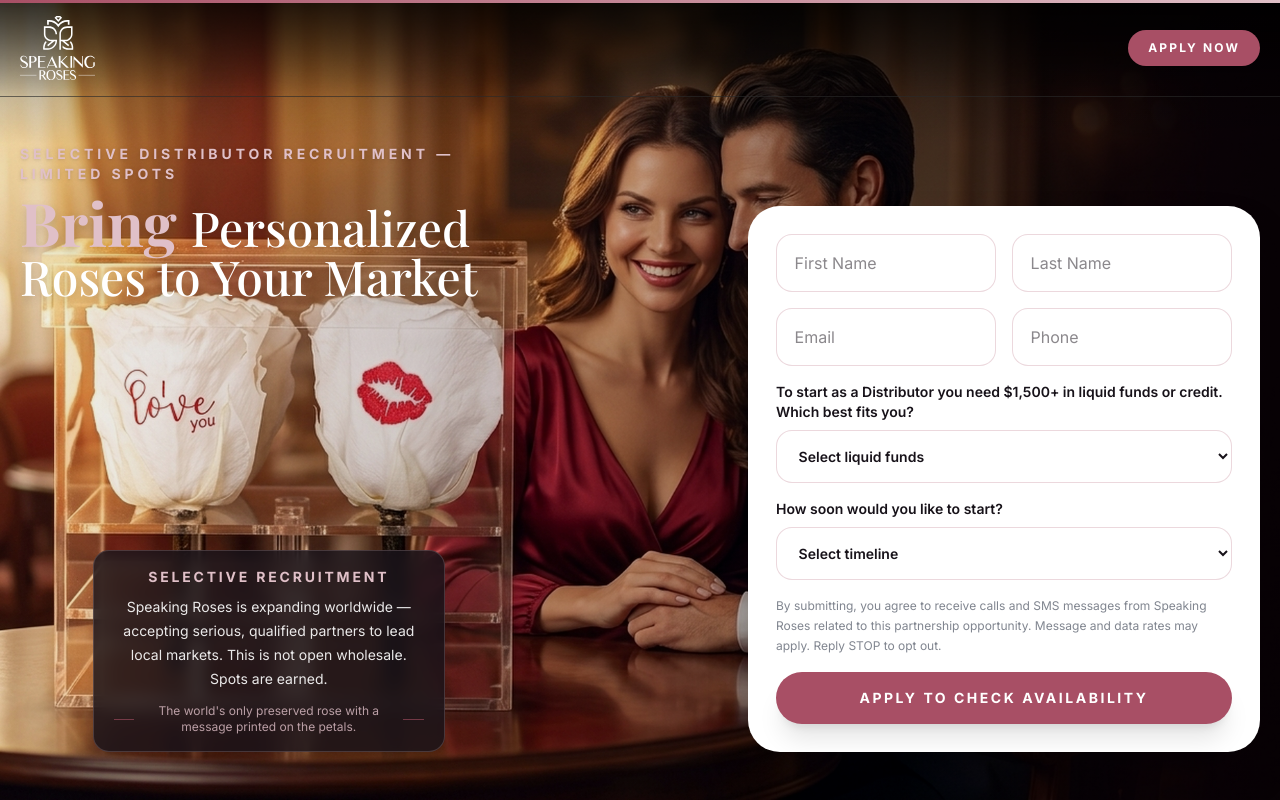
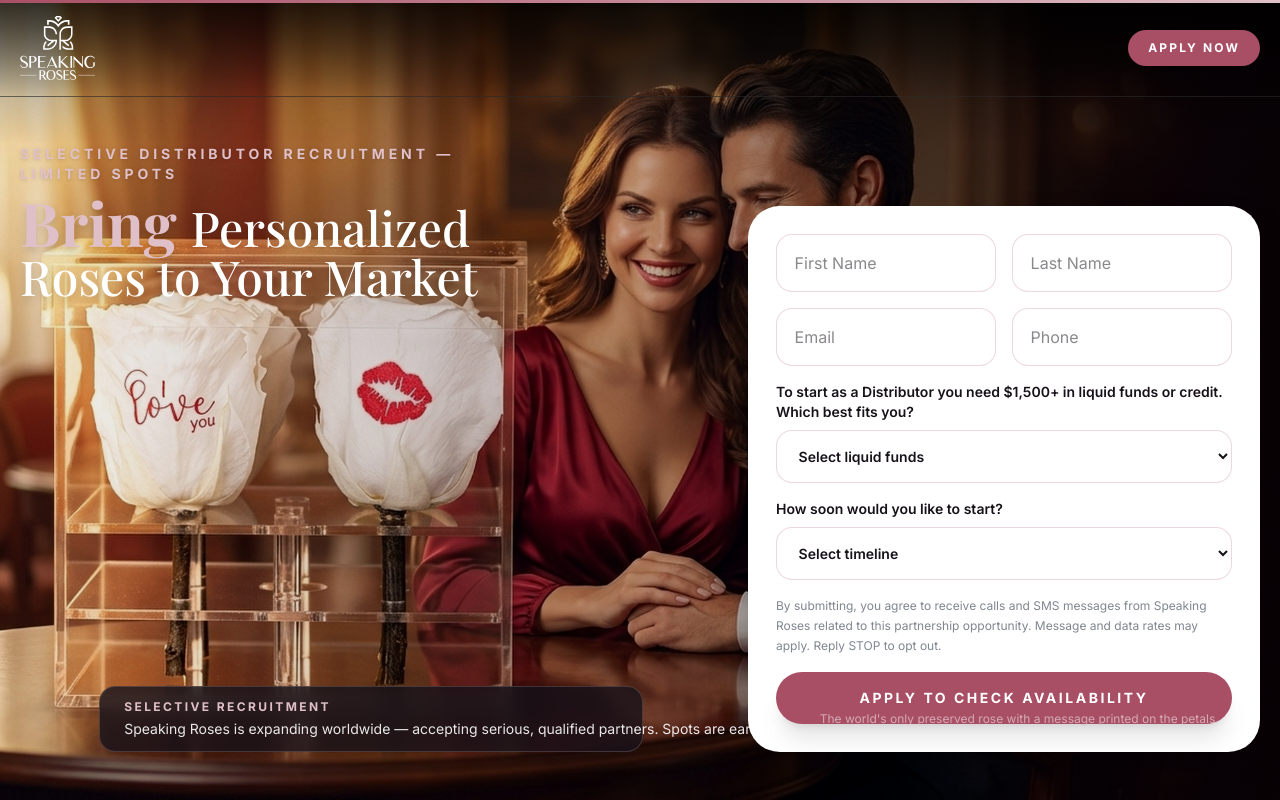
Before and after one commit to Landing-Pages-Websites/speaking-roses-v2, a Next.js app: page / in a window 1280 px wide. Shown: the top 800 px of the page. Built offline with nearby package versions, Linux system fonts and the light colour scheme.

Commit message:
Hero: card wider and shorter, horizontal layout, rose no longer blocked

```diff
--- a/src/app/page.tsx
+++ b/src/app/page.tsx
@@ -312,18 +312,15 @@ export default function Home() {
         </div>
 
         {/* Subheading bottom-left — centered under the rose */}
-        <div className="absolute bottom-0 left-0 pb-12 w-[42%] flex justify-center">
-          <Reveal className="text-center px-4 w-full max-w-sm">
-            <div className="rounded-2xl bg-plum/80 backdrop-blur-sm border border-blush/20 px-5 py-4 shadow-xl">
-              <p className="text-sm font-bold uppercase tracking-[0.2em] text-blush mb-2">Selective Recruitment</p>
-              <p className="text-sm leading-6 text-white/90">
-                Speaking Roses is expanding worldwide — accepting serious, qualified partners to lead local markets. This is not open wholesale. Spots are earned.
-              </p>
-              <div className="mt-3 flex items-center justify-center gap-2">
-                <span className="h-px w-8 bg-rose/60" />
-                <p className="text-xs text-blush/80">The world's only preserved rose with a message printed on the petals.</p>
-                <span className="h-px w-8 bg-rose/60" />
+        <div className="absolute bottom-0 left-0 pb-12 w-[58%] flex justify-center">
+          <Reveal className="text-center px-4 w-full max-w-xl">
+            <div className="rounded-2xl bg-plum/80 backdrop-blur-sm border border-blush/20 px-6 py-3 shadow-xl flex flex-col sm:flex-row sm:items-center sm:gap-5 sm:text-left">
+              <div className="shrink-0">
+                <p className="text-xs font-bold uppercase tracking-[0.2em] text-blush mb-1">Selective Recruitment</p>
+                <p className="text-sm leading-5 text-white/90">Speaking Roses is expanding worldwide — accepting serious, qualified partners. Spots are earned.</p>
               </div>
+              <div className="hidden sm:block w-px self-stretch bg-blush/20" />
+              <p className="text-xs text-blush/80 shrink-0">The world's only preserved rose with a message printed on the petals.</p>
             </div>
           </Reveal>
         </div>
```
